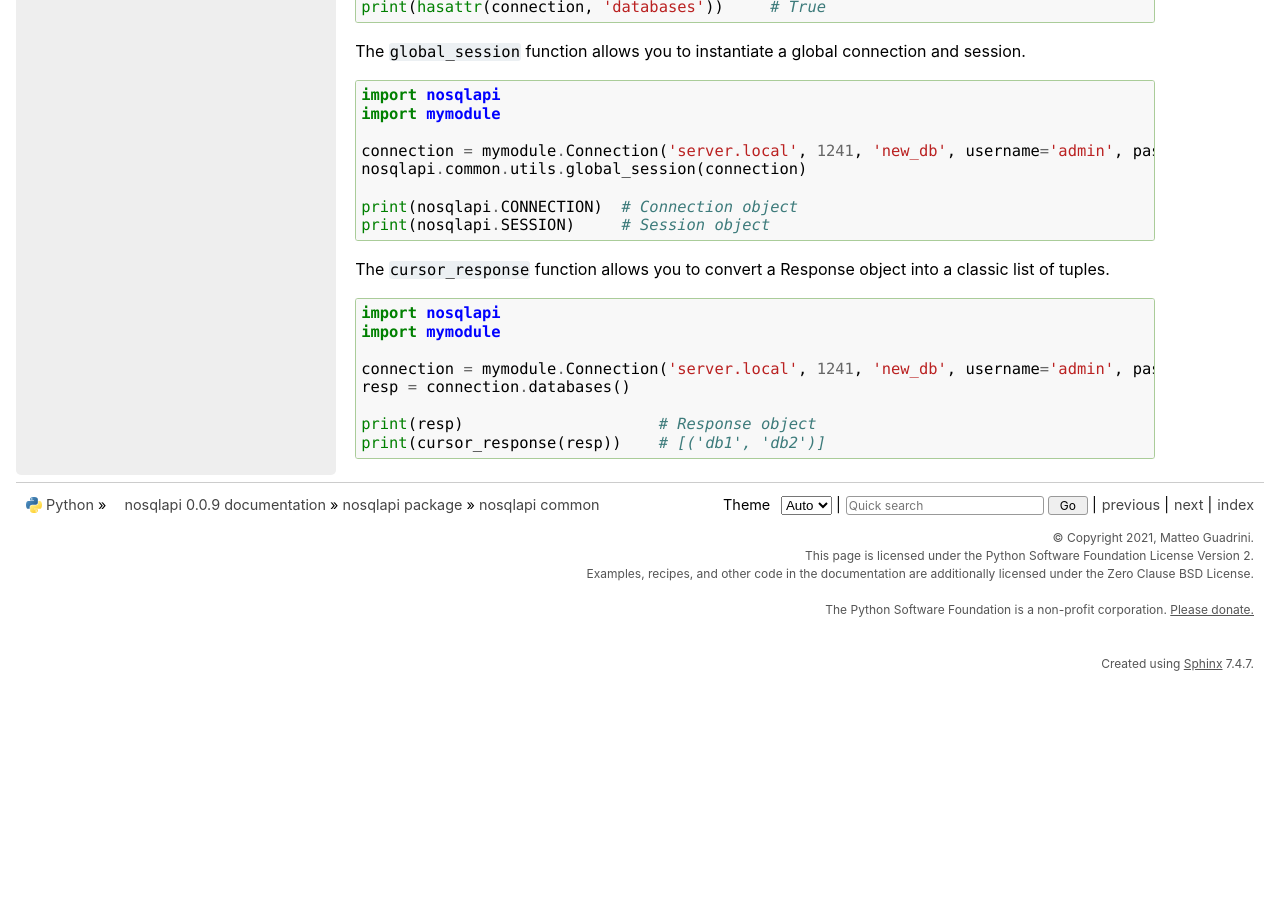
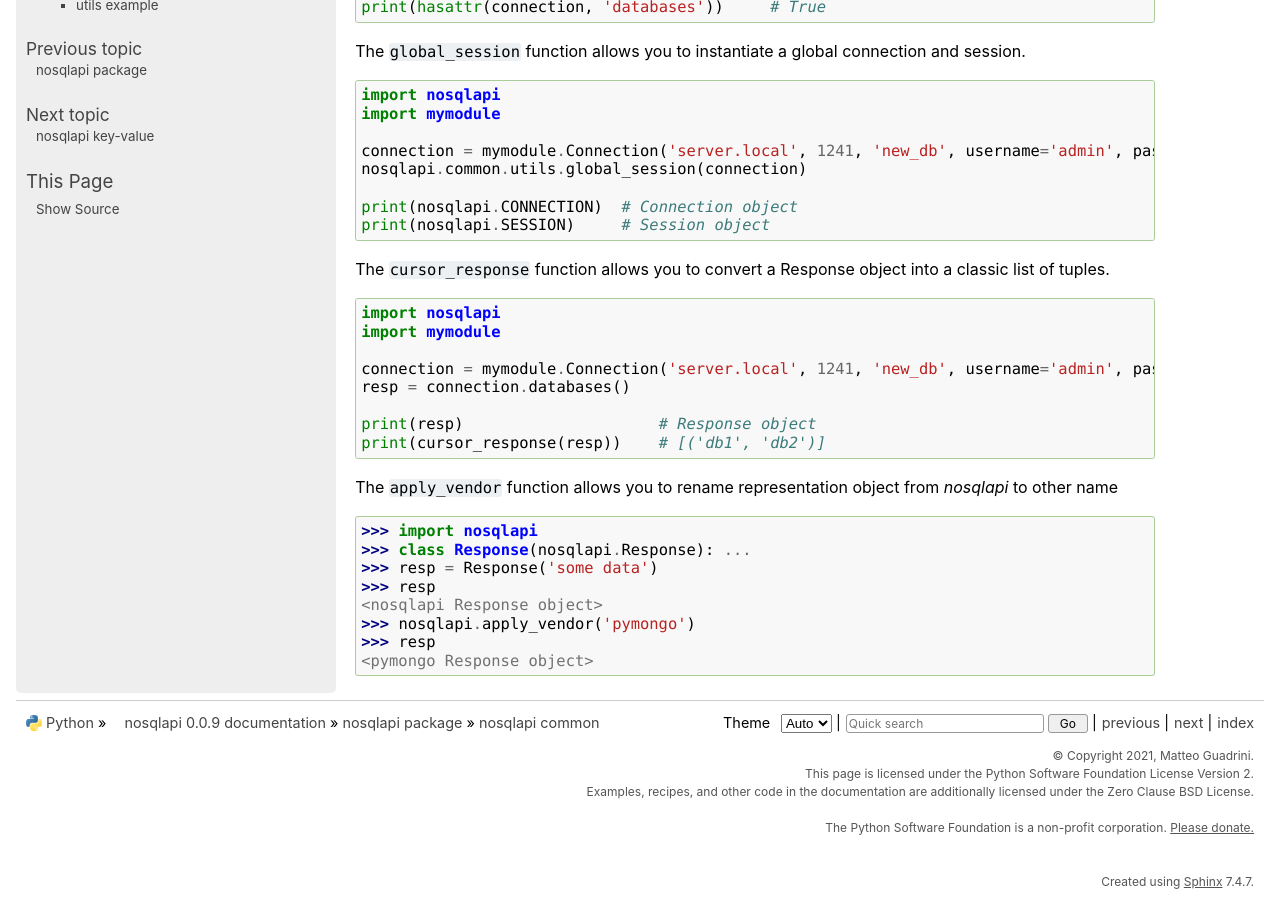
Before and after one commit to MatteoGuadrini/nosqlapi, a Sphinx documentation site: the page built from docs/source/nosqlapi_common.rst, in a window 1280 px wide and 900 px high, scrolled down 3162 px. Built offline with Sphinx 7.4.7, drawn with Linux system fonts in a browser that asks for light colours; before the commit the page ends 3844 px from its top, so only the background shows below that.

Commit message:
Add apply_vendor function doc

```diff
--- a/docs/source/nosqlapi_common.rst
+++ b/docs/source/nosqlapi_common.rst
@@ -183,3 +183,16 @@
 
     print(resp)                     # Response object
     print(cursor_response(resp))    # [('db1', 'db2')]
+
+The ``apply_vendor`` function allows you to rename representation object from *nosqlapi* to other name
+
+.. code-block:: pycon
+
+    >>> import nosqlapi
+    >>> class Response(nosqlapi.Response): ...
+    >>> resp = Response('some data')
+    >>> resp
+    <nosqlapi Response object>
+    >>> nosqlapi.apply_vendor('pymongo')
+    >>> resp
+    <pymongo Response object>
```
